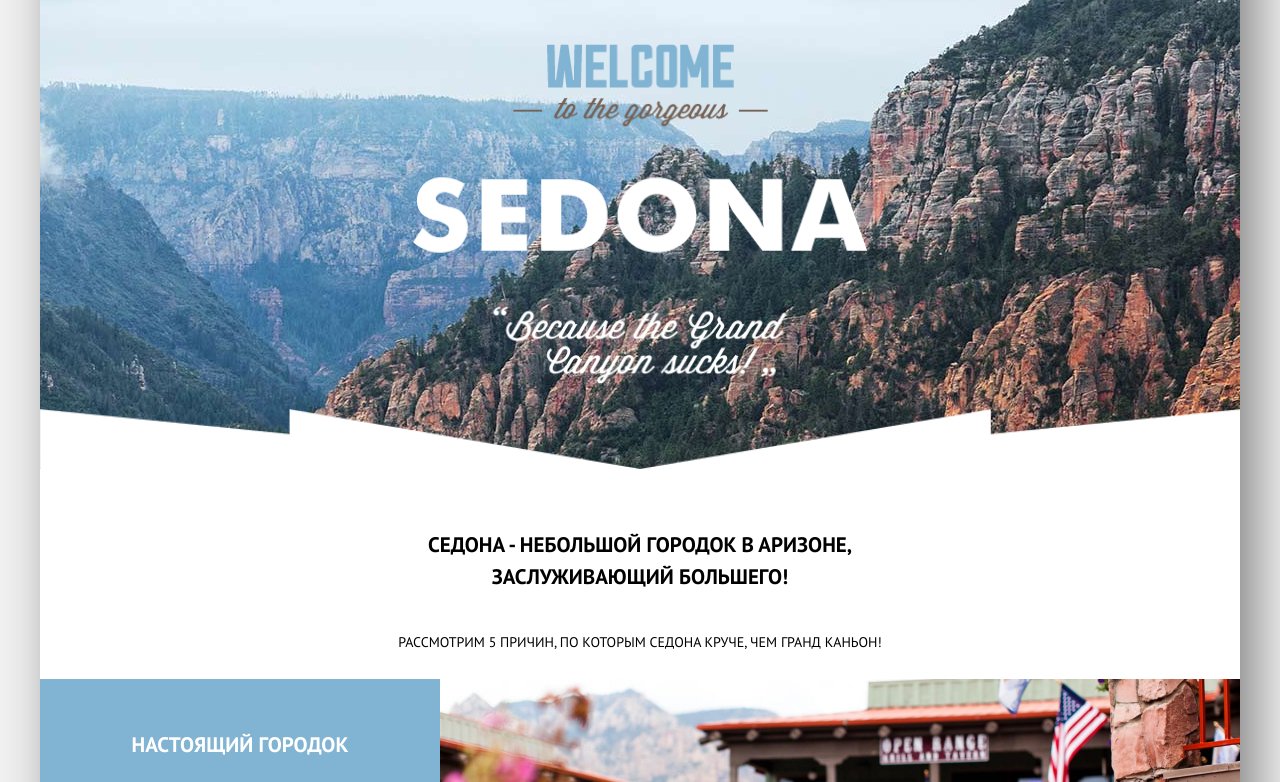
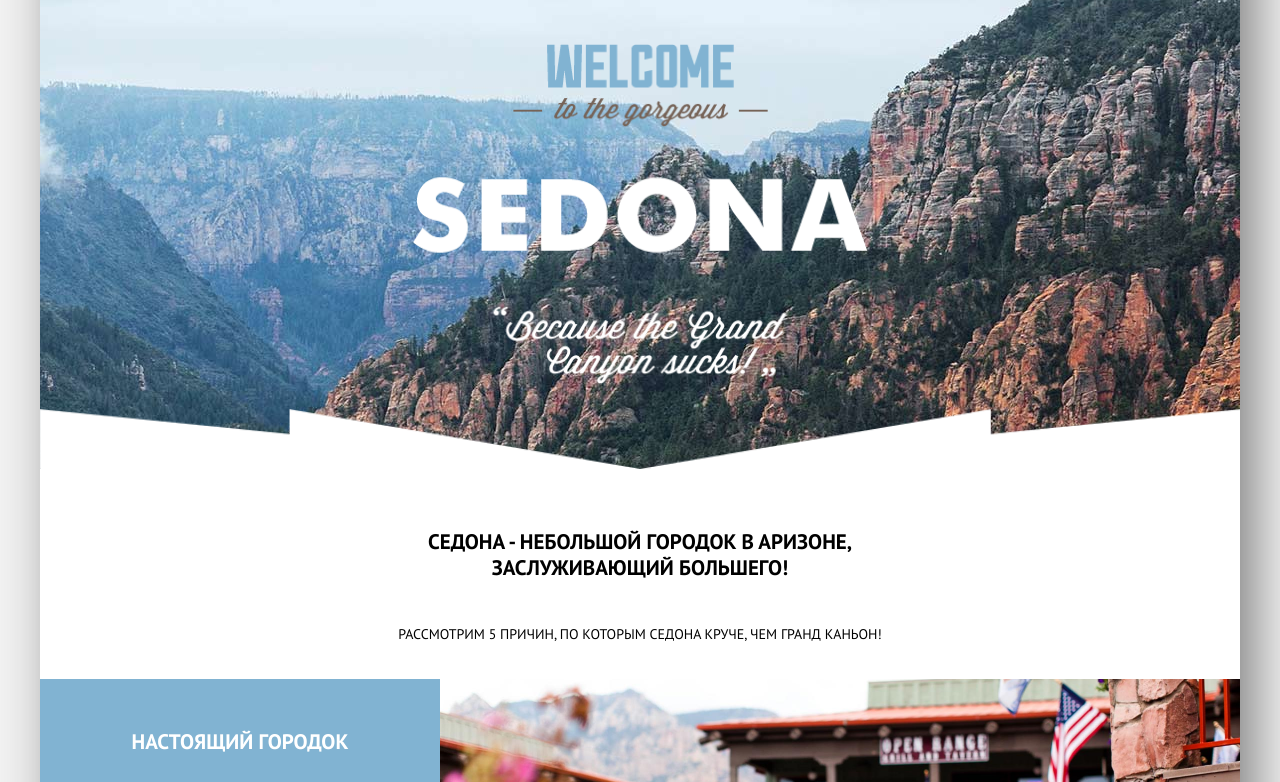
Before and after one commit to voyager5874/260943-sedona, a plain HTML site: page index.html in a window 1280 px wide. Shown: the part 86-868 px from the top of the page. Drawn offline with Linux system fonts and the light colour scheme; files whose address does not match are found by name.

Commit message:
в CSS для body добавил стили

```diff
--- a/css/styles.css
+++ b/css/styles.css
@@ -27,7 +27,8 @@
       min-width: 768px;
       font-family: "PTSans";
       font-size: 14px;
-      line-height: 1.5;
+      line-height: 26px;
+      font-weight: normal;
       /*зачем оно вообще?*/
       text-transform: uppercase;
       margin-right: auto;
```
